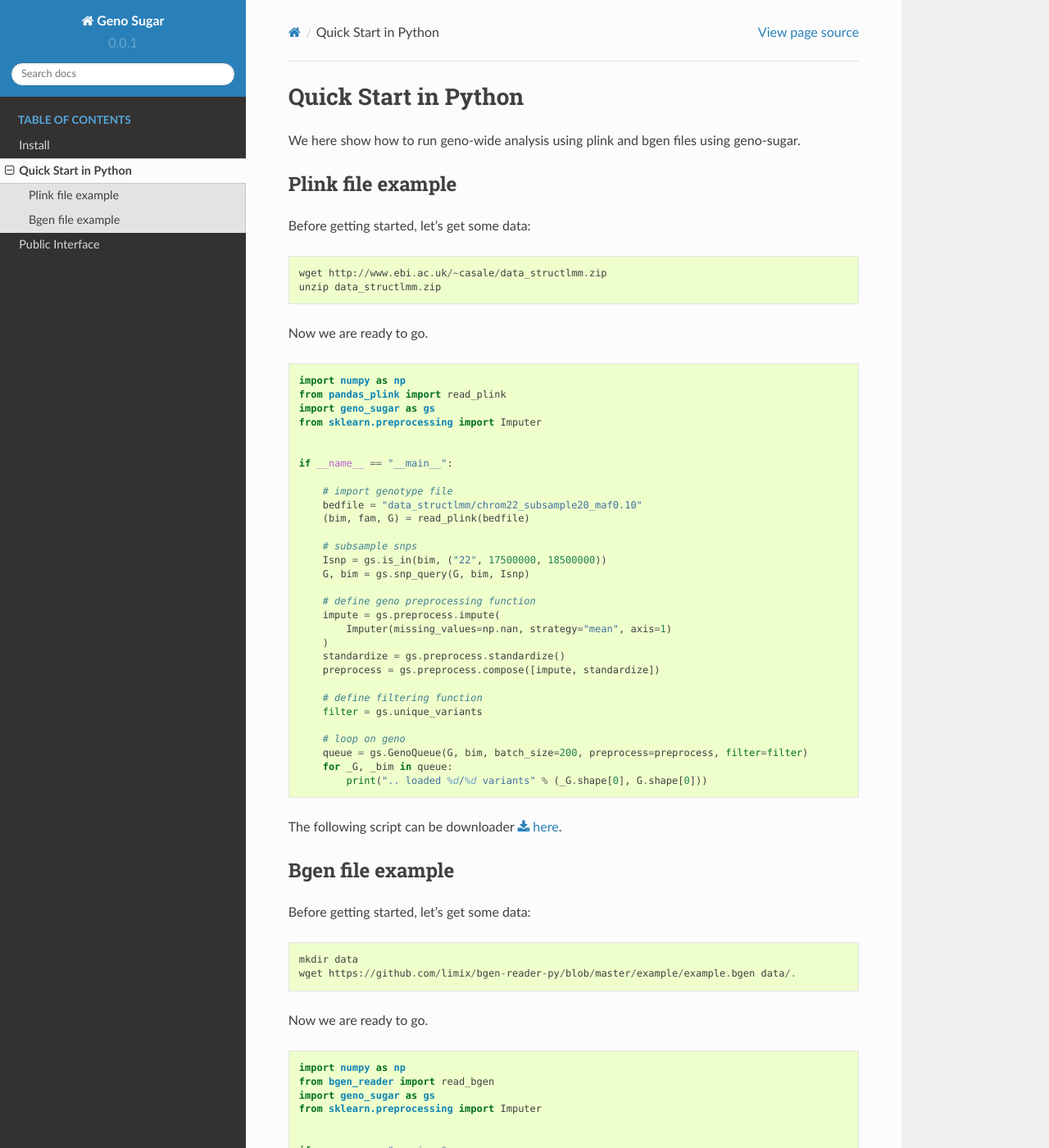
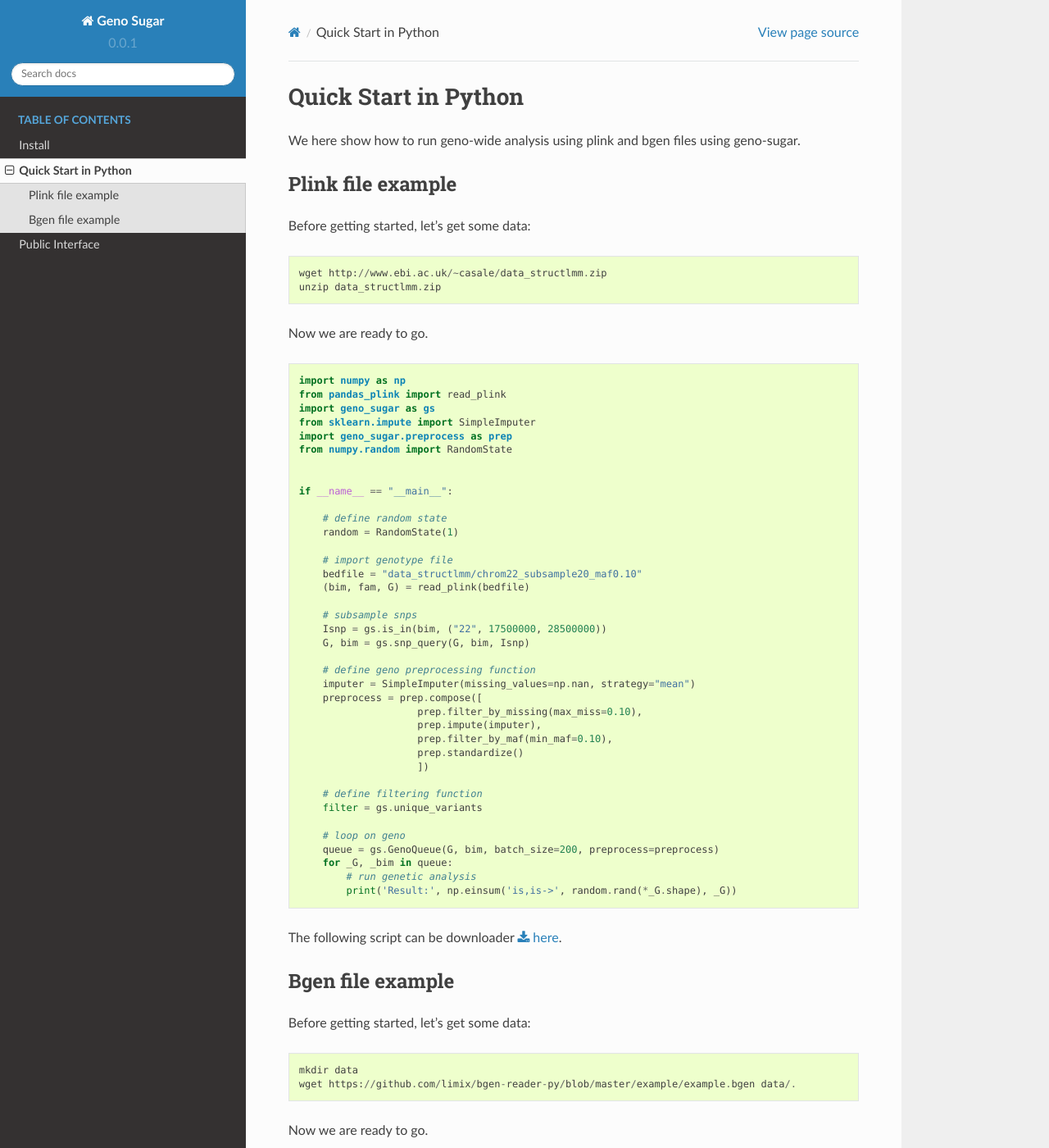
Before and after one commit to limix/geno-sugar, a Sphinx documentation site: the page built from doc/quickstart.rst, in a window 1280 px wide and 1400 px high. Shown: the whole window at 82% size. Built offline with Sphinx 7.4.7 and the Read the Docs theme 2.0.0, drawn with Linux system fonts in a browser that asks for light colours.

Commit message:
changed interface for genoqueue and preprocessing functions

```diff
--- a/doc/quickstart_plink.py
+++ b/doc/quickstart_plink.py
@@ -1,30 +1,38 @@
 import numpy as np
 from pandas_plink import read_plink
 import geno_sugar as gs
-from sklearn.preprocessing import Imputer
+from sklearn.impute import SimpleImputer
+import geno_sugar.preprocess as prep
+from numpy.random import RandomState
 
 
 if __name__ == "__main__":
+
+    # define random state
+    random = RandomState(1)
 
     # import genotype file
     bedfile = "data_structlmm/chrom22_subsample20_maf0.10"
     (bim, fam, G) = read_plink(bedfile)
 
     # subsample snps
-    Isnp = gs.is_in(bim, ("22", 17500000, 18500000))
+    Isnp = gs.is_in(bim, ("22", 17500000, 28500000))
     G, bim = gs.snp_query(G, bim, Isnp)
 
     # define geno preprocessing function
-    impute = gs.preprocess.impute(
-        Imputer(missing_values=np.nan, strategy="mean", axis=1)
-    )
-    standardize = gs.preprocess.standardize()
-    preprocess = gs.preprocess.compose([impute, standardize])
+    imputer = SimpleImputer(missing_values=np.nan, strategy="mean")
+    preprocess = prep.compose([
+                    prep.filter_by_missing(max_miss=0.10),
+                    prep.impute(imputer),
+                    prep.filter_by_maf(min_maf=0.10),
+                    prep.standardize()
+                    ])
 
     # define filtering function
     filter = gs.unique_variants
 
     # loop on geno
-    queue = gs.GenoQueue(G, bim, batch_size=200, preprocess=preprocess, filter=filter)
+    queue = gs.GenoQueue(G, bim, batch_size=200, preprocess=preprocess)
     for _G, _bim in queue:
-        print(".. loaded %d/%d variants" % (_G.shape[0], G.shape[0]))
+        # run genetic analysis
+        print('Result:', np.einsum('is,is->', random.rand(*_G.shape), _G))
```
Also changed, not shown: doc/public.rst (+19 -1 lines), 4 other files.
